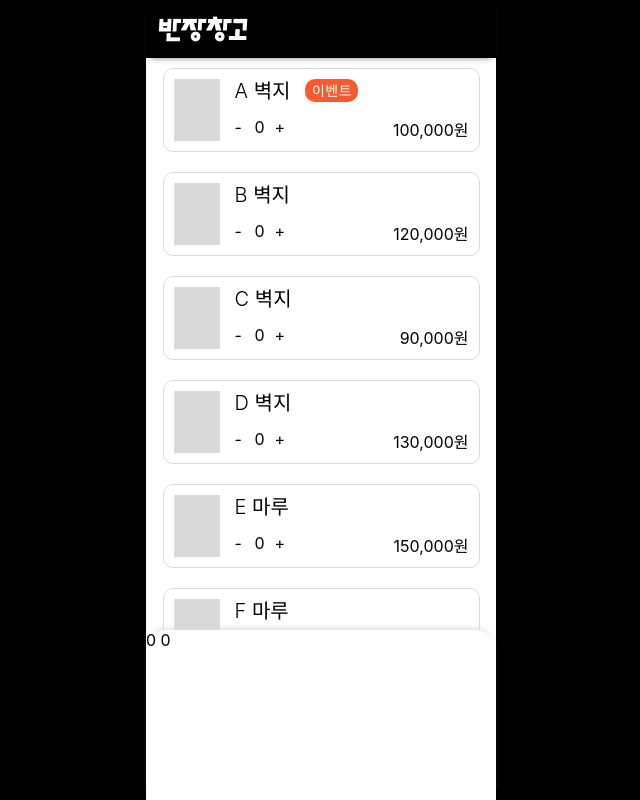
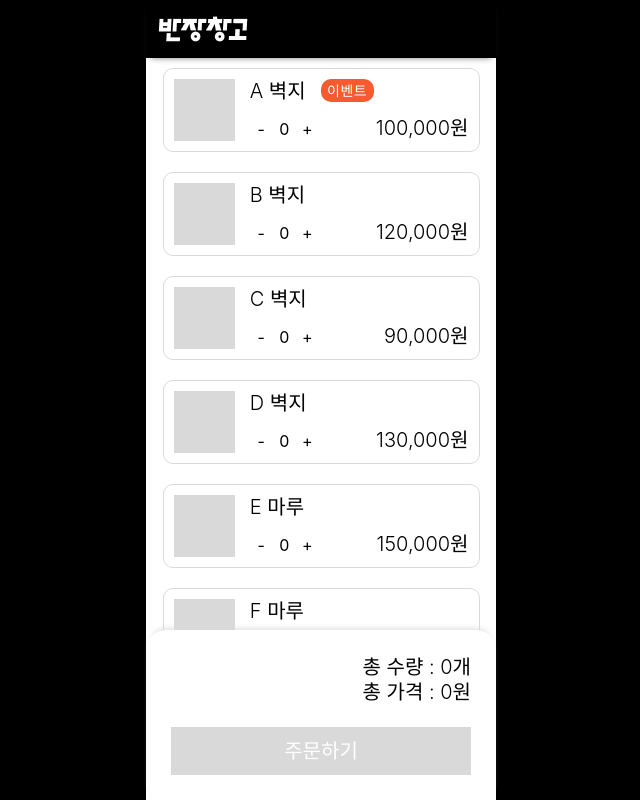
Before and after one commit to zxcv3508/second, a React (Create React App) app: page /order in a window 1280 px wide. Shown: the whole page, without its empty margins (319-959 px from the left). Built offline with nearby package versions, Linux system fonts and the light colour scheme; data requests are answered from the project's data file.

Commit message:
feat: order페이지 푸터 틀 완성

```diff
--- a/src/Pages/Home/style.jsx
+++ b/src/Pages/Home/style.jsx
@@ -40,9 +40,10 @@ export const OrderButton = styled.div`
   border-radius: 20px;
   border: 0px;
 
-  ${font.normalBody};
+  ${font.normalThickBody};
 
   &:hover {
     background-color: ${color.themeColor};
+    color: ${color.white};
   }
 `;
--- a/src/Pages/Order/Components/Footer.jsx
+++ b/src/Pages/Order/Components/Footer.jsx
@@ -1,13 +1,35 @@
-import React from "react";
+import React, { useState } from "react";
 import { useRecoilValue } from "recoil";
 import { countAndPriceState } from "../../../GlobalState/countAndPrice";
 import * as S from "../style";
 
 const Footer = () => {
   const countAndPrice = useRecoilValue(countAndPriceState);
+  const [isLoading, setIsLoading] = useState(false);
+
+  const requestPurchase = () => {
+    setIsLoading(true);
+
+  };
+
   return (
     <S.OrderFooterContainer>
-      {countAndPrice[0]} {countAndPrice[1]}
+      <S.OrderFooterWrapper>
+        <S.OrderCountAndPrice>
+          <S.OrderCountAndPriceWrapper>
+            총 수량 : {countAndPrice[0].toLocaleString()}개
+          </S.OrderCountAndPriceWrapper>
+          <S.OrderCountAndPriceWrapper>
+            총 가격 : {countAndPrice[1].toLocaleString()}원
+          </S.OrderCountAndPriceWrapper>
+        </S.OrderCountAndPrice>
+        <S.OrderFooterButton
+          onClick={requestPurchase}
+          disabled={!countAndPrice[0] || isLoading}
+        >
+          {isLoading ? "로딩중..." : "주문하기"}
+        </S.OrderFooterButton>
+      </S.OrderFooterWrapper>
     </S.OrderFooterContainer>
   );
 };
--- a/src/Pages/Order/style.jsx
+++ b/src/Pages/Order/style.jsx
@@ -122,7 +122,7 @@ export const ListBodyElementWrapper = styled.div`
   justify-content: space-between;
 
   height: ${listBodyElemetSize}px;
-  width: 100%;
+  width: calc(90% - ${listBodyElemetSize}px);
   margin-left: 5px;
   margin-right: 10px;
 
@@ -139,8 +139,8 @@ export const ListBodyElementName = styled.div`
 
 export const ListBodyElementEvent = styled.div`
   display: flex;
+  align-items: center;
   justify-content: center;
-  align-items: center;
 
   width: 53px;
   height: 23px;
@@ -165,13 +165,23 @@ export const ListBodyElementCountContainer = styled.div`
 `;
 
 export const ListBodyElementCountWrapper = styled.div`
-  width: 20px;
+  display: flex;
+  align-items: center;
+  justify-content: center;
+
+  width: 23px;
 `;
 
-export const ListBodyElementPrice = styled.div``;
+export const ListBodyElementPrice = styled.div`
+  ${font.normalBody}
+`;
 
 // 푸터
 export const OrderFooterContainer = styled.div`
+  display: flex;
+  align-items: center;
+  justify-content: center;
+
   background: ${color.white};
   width: ${orderWidth}px;
   height: ${orderFooterHeight}px;
@@ -179,3 +189,47 @@ export const OrderFooterContainer = styled.div`
   border-radius: 20px 20px 0px 0px;
   box-shadow: 0px -6px 6px -5px ${color.gray};
 `;
+
+export const OrderFooterWrapper = styled.div`
+  display: flex;
+  flex-direction: column;
+  justify-content: space-between;
+
+  width: calc(100% - 50px);
+  height: calc(100% - 50px);
+  // border: solid 1px black;
+`;
+
+export const OrderCountAndPrice = styled.div`
+  display: flex;
+  flex-direction: column;
+  // justify-content: space-between;
+
+  width: 100%;
+  height: 52px;
+  // border: solid 1px black;
+`;
+export const OrderCountAndPriceWrapper = styled.div`
+  ${font.normalBody}
+  text-align: right;
+`;
+
+export const OrderFooterButton = styled.button`
+  display: flex;
+  justify-content: center;
+  align-items: center;
+
+  width: 100%;
+  height: 48px;
+
+  color: ${color.white};
+  background-color: ${color.black};
+  border: none;
+
+  ${font.normalBody};
+
+  :disabled {
+    background: ${color.gray};
+    color: ${color.white};
+  }
+`;
```
Also changed, not shown: src/API/postAPI.js (added, +17 -0 lines).
